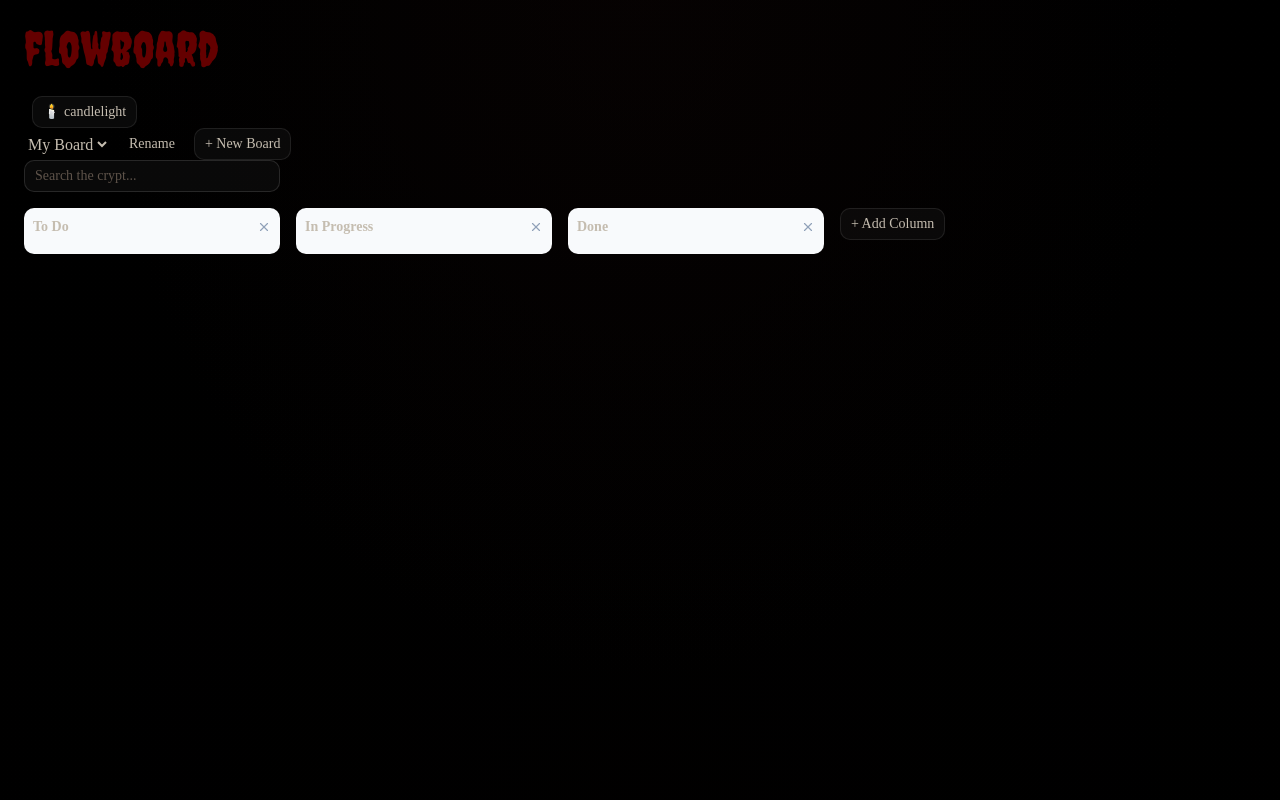
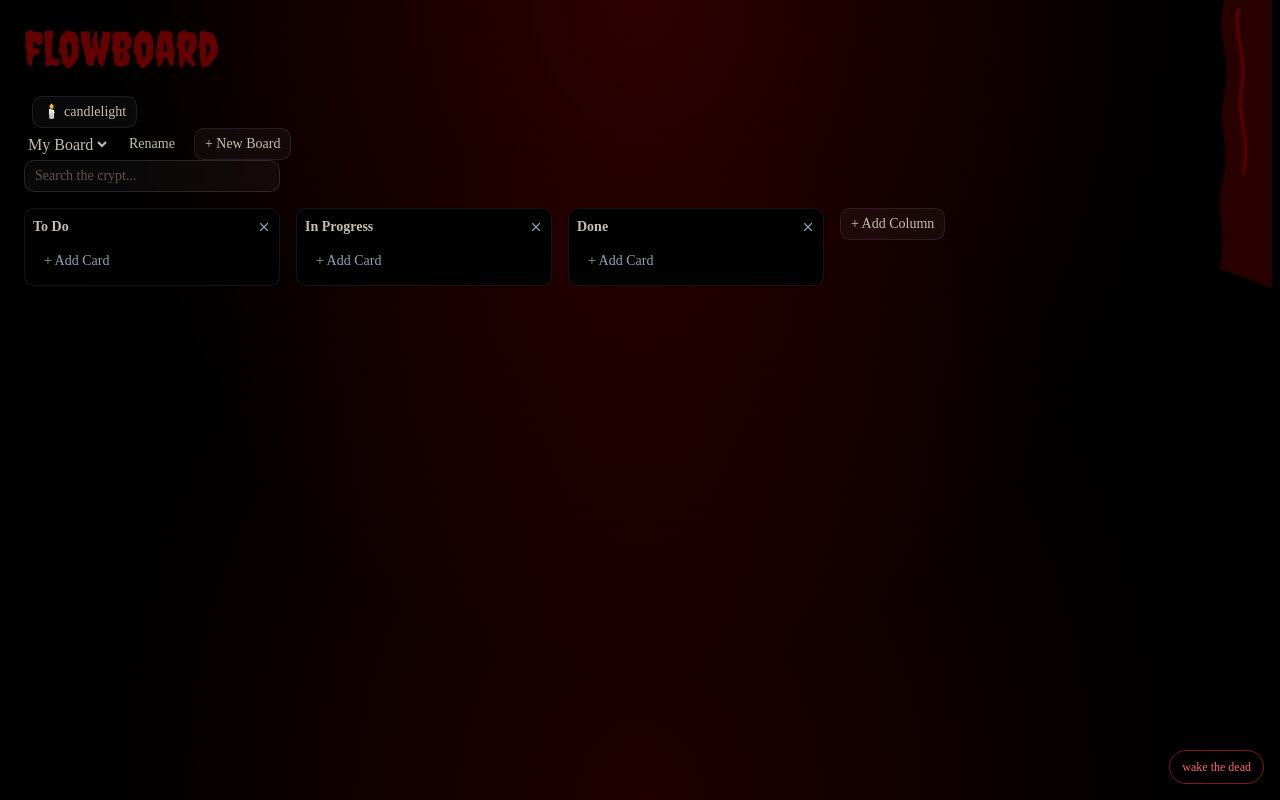
Before and after one commit to sudhishready/flowboard, a Next.js app: page / in a window 1280 px wide. Built offline with nearby package versions, Linux system fonts and the light colour scheme.

Commit message:
fix add card bug + white columns, add haunted bg music and jumpscares lol

```diff
--- a/src/app/layout.tsx
+++ b/src/app/layout.tsx
@@ -1,6 +1,7 @@
 import type { Metadata } from "next";
 import { Geist, Geist_Mono } from "next/font/google";
 import "./globals.css";
+import { HauntedAmbience } from "@/components/haunted-ambience";
 
 const geistSans = Geist({
   variable: "--font-geist-sans",
@@ -13,8 +14,8 @@ const geistMono = Geist_Mono({
 });
 
 export const metadata: Metadata = {
-  title: "Create Next App",
-  description: "Generated by create next app",
+  title: "flowboard",
+  description: "Generated by the flowboard horror kanban",
 };
 
 export default function RootLayout({ children }: LayoutProps<"/">) {
@@ -23,7 +24,7 @@ export default function RootLayout({ children }: LayoutProps<"/">) {
       lang="en"
       className={`${geistSans.variable} ${geistMono.variable} h-full antialiased`}
     >
-      <body className="min-h-full flex flex-col">{children}</body>
+      <body className="min-h-full flex flex-col">{children}<HauntedAmbience /></body>
     </html>
   );
 }
--- /dev/null
+++ b/src/components/board/add-card-form.tsx
@@ -0,0 +1,34 @@
+"use client";
+
+import { useState } from "react";
+import { useBoard } from "@/context/board-context";
+import { Input } from "@/components/ui/input";
+import { Button } from "@/components/ui/button";
+
+export function AddCardForm({ columnId }: { columnId: string }) {
+    const { addCard } = useBoard();
+    const [isOpen, setIsOpen] = useState(false);
+    const [title, setTitle] = useState("");
+
+    if (!isOpen) {
+        return (
+            <Button variant="ghost" onClick={() => setIsOpen(true)} className="w-full justify-start text-slate-400">
+                + Add Card
+            </Button>
+        );
+    }
+
+    return (
+        <div className="flex flex-col gap-2">
+            <Input value={title} onChange={(e) => setTitle(e.target.value)} placeholder="Card title" autoFocus />
+            <div className="flex gap-2">
+                <Button onClick={() => { if (title.trim()) { addCard(columnId, { title: title.trim(), description: "", priority: "medium", dueDate: null, labels: [] }); } setTitle(""); setIsOpen(false); }}>
+                    Add
+                </Button>
+                <Button variant="ghost" onClick={() => { setTitle(""); setIsOpen(false); }}>
+                    Cancel
+                </Button>
+            </div>
+        </div>
+    );
+}
--- a/src/components/board/column.tsx
+++ b/src/components/board/column.tsx
@@ -4,6 +4,7 @@ import { useState } from "react";
 import { ColumnData } from "@/lib/types";
 import { useBoard } from "@/context/board-context";
 import { TaskCard } from "./task-card";
+import { AddCardForm } from "./add-card-form";
 import { X } from "lucide-react";
 
 interface ColumnProps {
@@ -13,7 +14,7 @@ interface ColumnProps {
 }
 
 export function Column({ column, onCardClick, search }: ColumnProps) {
-const { board, deleteColumn, moveCard} = useBoard();
+    const { board, deleteColumn, moveCard } = useBoard();
     const [isOver, setIsOver] = useState(false);
 
     const handleDrop = (e: React.DragEvent) => {
@@ -30,7 +31,7 @@ return (
             onDragOver={(e) => { e.preventDefault(); setIsOver(true); }}
             onDragLeave={() => setIsOver(false)}
             onDrop={handleDrop}
-    className={isOver ? "w-64 shrink-0 rounded-lg border p-2 bg-slate-100" : "w-64 shrink-0 rounded-lg border p-2 bg-slate-50"}
+            className={isOver ? "w-64 shrink-0 rounded-lg border p-2 bg-accent" : "w-64 shrink-0 rounded-lg border p-2 bg-card"}
         >
             <div className="mb-2 flex items-center justify-between">
                 <h3 className="text-sm font-semibold">{column.title}</h3>
@@ -51,6 +52,7 @@ return (
                     </div>
                 ))}
             </div>
+            <AddCardForm columnId={column.id} />
         </div>
     );
 
--- a/src/components/board/task-card.tsx
+++ b/src/components/board/task-card.tsx
@@ -19,7 +19,7 @@ interface TaskCardProps {
 export function TaskCard({ card, onClick }: TaskCardProps) {
     const { deleteCard } = useBoard();
     return (
-        <div onClick={onClick} className="rounded-md border bg-white p-3 cursor-pointer"
+        <div onClick={onClick} className="rounded-md border bg-card text-card-foreground p-3 cursor-pointer"
 >
     <div className="flex items-start justify-between gap-2"
 >
--- /dev/null
+++ b/src/components/haunted-ambience.tsx
@@ -0,0 +1,93 @@
+"use client";
+
+import { useEffect, useRef, useState } from "react";
+
+export function HauntedAmbience() {
+    const [playing, setPlaying] = useState(false);
+    const ctxRef = useRef<AudioContext | null>(null);
+    const oscsRef = useRef<OscillatorNode[]>([]);
+    const [scare, setScare] = useState(false);
+
+    useEffect(() => {
+        return () => {
+            ctxRef.current?.close();
+        };
+    }, []);
+
+    useEffect(() => {
+        if (!playing) return;
+        let timeoutId: number;
+        const scareNow = () => {
+            setScare(true);
+            const ctx = ctxRef.current;
+            if (ctx) {
+                const osc = ctx.createOscillator();
+                const g = ctx.createGain();
+                osc.type = "sawtooth";
+                osc.frequency.value = 180;
+                g.gain.value = 0.2;
+                osc.connect(g);
+                g.connect(ctx.destination);
+                osc.start();
+                osc.frequency.exponentialRampToValueAtTime(40, ctx.currentTime + 0.3);
+                g.gain.exponentialRampToValueAtTime(0.001, ctx.currentTime + 0.35);
+                osc.stop(ctx.currentTime + 0.4);
+            }
+            window.setTimeout(() => setScare(false), 350);
+        };
+        const schedule = () => {
+            const delay = 12000 + Math.random() * 6000;
+            timeoutId = window.setTimeout(() => {
+                scareNow();
+                schedule();
+            }, delay);
+        };
+        schedule();
+        return () => clearTimeout(timeoutId);
+    }, [playing]);
+
+    const toggle = () => {
+        if (playing) {
+            ctxRef.current?.close();
+            ctxRef.current = null;
+            setPlaying(false);
+            return;
+        }
+
+        const ctx = new AudioContext();
+        const gain = ctx.createGain();
+        gain.gain.value = 0.05;
+        gain.connect(ctx.destination);
+
+        [55, 58].forEach((freq) => {
+            const osc = ctx.createOscillator();
+            osc.type = "sine";
+            osc.frequency.value = freq;
+            osc.connect(gain);
+            osc.start();
+            oscsRef.current.push(osc);
+        });
+        ctxRef.current = ctx;
+        setPlaying(true);
+    };
+
+
+    return (
+        <>
+            <div className="pointer-events-none fixed inset-0 -z-10">
+                <div className="absolute inset-0 bg-[radial-gradient(ellipse_at_top,_rgba(120,0,0,0.35),_transparent_60%),radial-gradient(ellipse_at_bottom,_rgba(80,0,0,0.4),_transparent_60%)]" />
+                <svg className="absolute right-0 top-0 h-72 w-28 opacity-70" viewBox="0 0 100 300" fill="none">
+                    <path d="M50 0 C40 40 60 60 50 100 C42 130 58 150 48 190 C40 220 55 240 45 280 L100 300 L100 0 Z" fill="#3b0000" />
+                    <path d="M65 10 C60 40 75 60 68 95 C63 120 78 145 70 180" stroke="#7a0000" strokeWidth="4" strokeLinecap="round" />
+                </svg>
+            </div>
+            {scare && (
+                <div className="pointer-events-none fixed inset-0 z-50 flex items-center justify-center bg-black/85">
+                    <span className="text-9xl">
+                        💀
+                    </span>
+                </div>
+            )}
+            <button onClick={toggle} className="fixed bottom-4 right-4 z-10 rounded-full border border-red-900 bg-black/60 px-3 py-2 text-xs text-red-400">
+                {playing ? "silence the crypt" : "wake the dead"}</button></>);
+}
```
Lines whose indentation alone changed are shown as unchanged.
